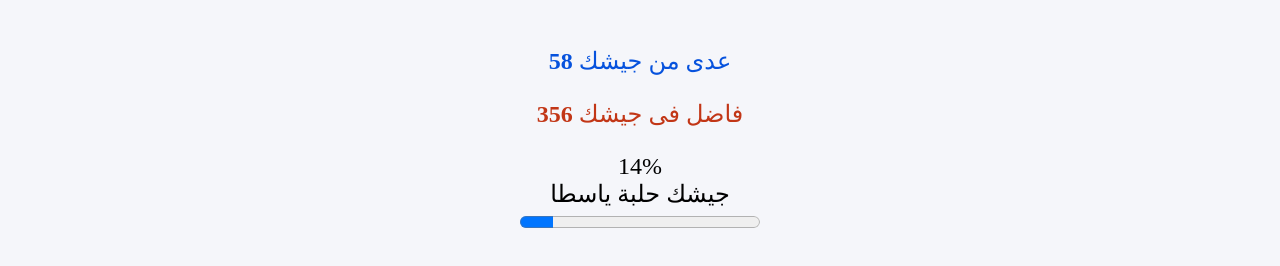
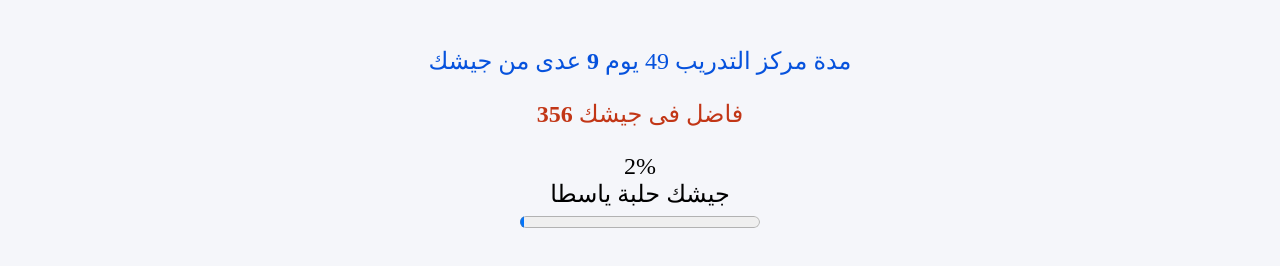
Before and after one commit to mohamedhany72/dofaa, a plain HTML site: page index.html in a window 1280 px wide. Shown: the part 142-408 px from the top of the page. Drawn offline with Linux system fonts and the light colour scheme.

Commit message:
Change date to start counting from 1 December

```diff
--- a/index.html
+++ b/index.html
@@ -70,7 +70,7 @@
     <script>
         const converter = 1000 * 60 * 60 * 24;
 
-        const firstDate = new Date("10/13/2022");
+        const firstDate = new Date("12/01/2022");
         const lastDate = new Date("12/01/2023");
         const nowDate = Date.now();
 
@@ -92,7 +92,7 @@
         const passedDiv = document.getElementById("passed");
         const remainedDiv = document.getElementById("remained");
 
-        passedDiv.innerHTML = `<strong>${daysPassed}</strong> عدى من جيشك`;
+        passedDiv.innerHTML = `مدة مركز التدريب 49 يوم \n <strong>${daysPassed}</strong> عدى من جيشك`;
         remainedDiv.innerHTML = `<strong>${daysRemained}</strong> فاضل فى جيشك`;
 
         const progressLabel = document.getElementById("progress-label");
```
